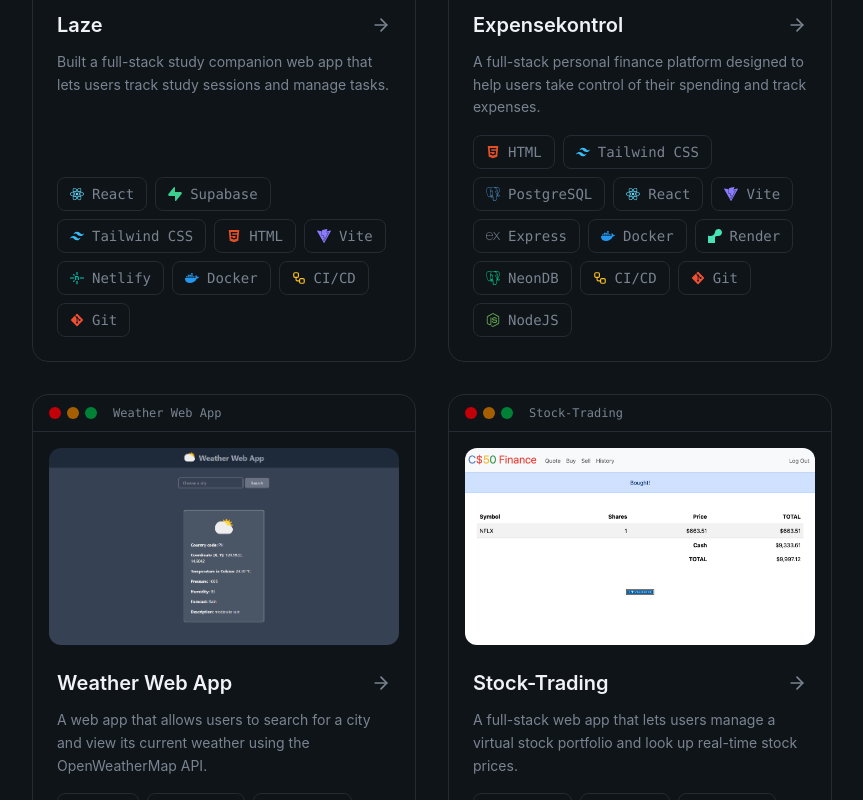
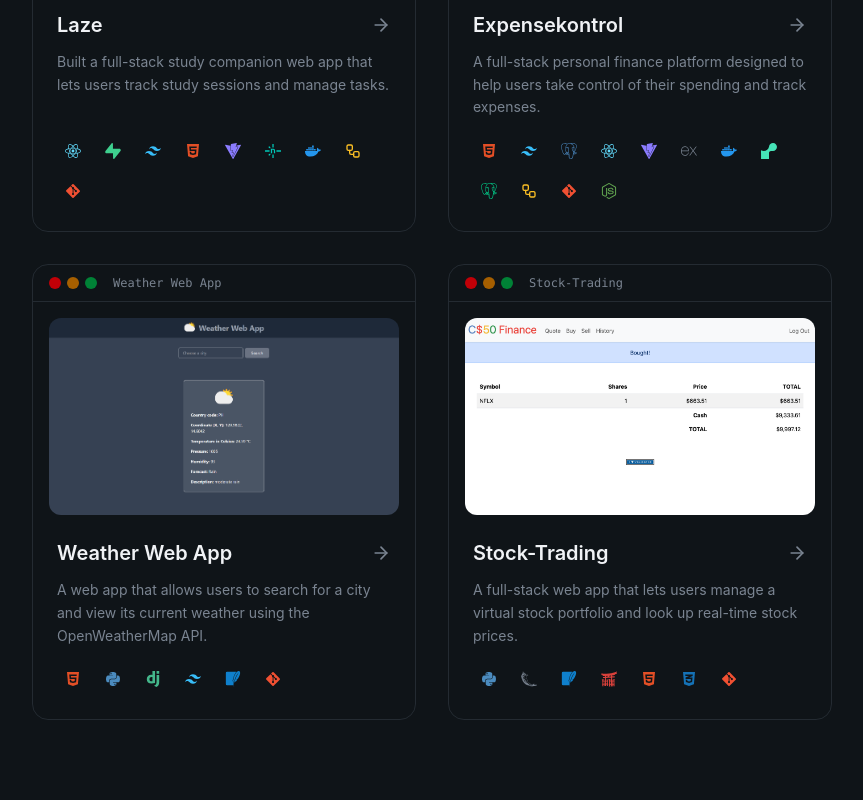
Before and after one commit to Ein-shen/My-porfolio, a React (Vite) app: page / in a window 1280 px wide. Shown: the part 1000-1800 px from the top of the page, without its empty margins (208-1071 px from the left). Built offline with nearby package versions, Linux system fonts and the light colour scheme; the HTML template or start-up script is replaced by a standard one.

Commit message:
removing the name of the technologies i used and replace it with logo only

```diff
--- a/src/sections/Projects.jsx
+++ b/src/sections/Projects.jsx
@@ -1,10 +1,10 @@
+
 import { ArrowRight } from "lucide-react";
 import { FaGithub } from "react-icons/fa";
 import { Link } from "react-router-dom";
 import { TechIcon } from "../layout/Techicon";
 
 // Images are served from /public, so use root-relative paths.
-// (If they live in src/assets, import them instead and put the imports here.)
 const projects = [
   {
     title: "Laze",
@@ -50,7 +50,7 @@
     description:
       "A web app that allows users to search for a city and view its current weather using the OpenWeatherMap API.",
     image: "/weather.png",
-    tags: ["HTML", "Python", "Django", "Tailwind CSS", "SQLite", "Git",],
+    tags: ["HTML", "Python", "Django", "Tailwind CSS", "SQLite", "Git"],
     github: "https://github.com/Ein-shen/weather-webApp",
   },
   {
@@ -58,7 +58,7 @@
     description:
       "A full-stack web app that lets users manage a virtual stock portfolio and look up real-time stock prices.",
     image: "/fi.png",
-    tags: ["Python", "Flask", "SQLite", "Jinja", "HTML", "CSS", "Git",],
+    tags: ["Python", "Flask", "SQLite", "Jinja", "HTML", "CSS", "Git"],
     github: "https://github.com/Ein-shen/Stock-Trading",
   },
 ];
@@ -72,6 +72,7 @@
     >
       <div className="container relative z-10 mx-auto animate-fade-in px-6 py-10 md:px-12">
         <div className="mx-auto max-w-[800px]">
+
           {/* Section header */}
           <div className="mb-16 flex items-center justify-between">
             <h2
@@ -92,7 +93,7 @@
             </Link>
           </div>
 
-          {/* Project grid: items-stretch makes cards in a row the same height */}
+          {/* Project grid */}
           <div className="grid items-stretch gap-8 lg:grid-cols-2">
             {projects.map((project, idx) => (
               <article
@@ -108,7 +109,7 @@
                     <span className="h-3 w-3 rounded-full bg-green-700" />
                   </div>
 
-                  <span className="theme-muted ml-2 truncate font-mono text-xs  text-muted-foreground">
+                  <span className="theme-muted ml-2 truncate font-mono text-xs text-muted-foreground">
                     {project.title}
                   </span>
                 </div>
@@ -124,8 +125,7 @@
                       className="h-full w-full object-cover object-top transition-transform duration-700 group-hover:scale-105"
                     />
 
-                    {/* GitHub overlay: only clickable while visible,
-                        and also revealed on keyboard focus */}
+                    {/* GitHub overlay */}
                     <div className="theme-overlay pointer-events-none absolute inset-0 flex items-center justify-center gap-3 opacity-0 transition-opacity duration-300 group-focus-within:pointer-events-auto group-focus-within:opacity-100 group-hover:pointer-events-auto group-hover:opacity-100">
                       <a
                         href={project.github}
@@ -140,16 +140,14 @@
                   </div>
                 </div>
 
-                {/* Project details: flex-1 fills the card, mt-auto on the
-                    tags pins them to the bottom so all cards line up */}
+                {/* Project details */}
                 <div className="flex flex-1 flex-col gap-3 p-6">
                   <div className="flex items-start justify-between gap-4">
                     <h3 className="theme-text text-xl font-semibold transition-transform duration-300 group-hover:-translate-y-1 group-hover:translate-x-1">
                       {project.title}
                     </h3>
 
-                    {/* Always-visible link, so touch devices (no hover)
-                        can still reach the repo */}
+                    {/* Always-visible GitHub link */}
                     <a
                       href={project.github}
                       target="_blank"
@@ -157,22 +155,26 @@
                       aria-label={`Open ${project.title} on GitHub`}
                       className="mt-1 shrink-0"
                     >
-                      <ArrowRight className="theme-muted  text-muted-foreground theme-arrow-hover h-5 w-5 transition-transform duration-300 group-hover:-translate-y-1 group-hover:translate-x-1" />
+                      <ArrowRight className="theme-muted theme-arrow-hover h-5 w-5 text-muted-foreground transition-transform duration-300 group-hover:-translate-y-1 group-hover:translate-x-1" />
                     </a>
                   </div>
 
-                  <p className="theme-muted text-sm leading-relaxed  text-muted-foreground">
+                  <p className="theme-muted text-sm leading-relaxed text-muted-foreground">
                     {project.description}
                   </p>
 
+                  {/* Icon-only tech stack */}
                   <ul className="mt-auto flex flex-wrap gap-2 pt-1">
                     {project.tags.map((tag) => (
                       <li
                         key={tag}
-                        className="theme-muted  inline-flex items-center gap-2 text-muted-foreground rounded-lg border border-border px-2.5 py-1.5 font-mono text-sm transition-colors hover:border-muted-foreground sm:px-3"
+                        title={tag}
+                        className="theme-muted inline-flex items-center justify-center rounded-full p-2 text-muted-foreground transition-colors hover:border-muted-foreground hover:bg-muted"
                       >
-                        <TechIcon name={tag} className="h-3.5 w-3.5 shrink-0" />
-                        {tag}
+                        <TechIcon
+                          name={tag}
+                          className="h-4 w-4 shrink-0"
+                        />
                       </li>
                     ))}
                   </ul>
```
